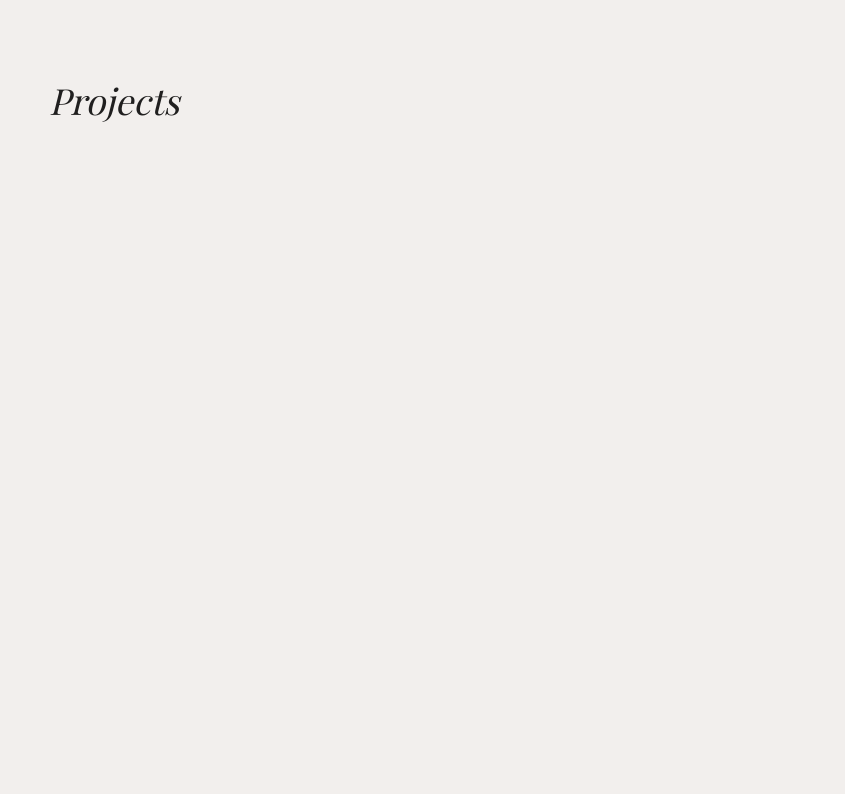
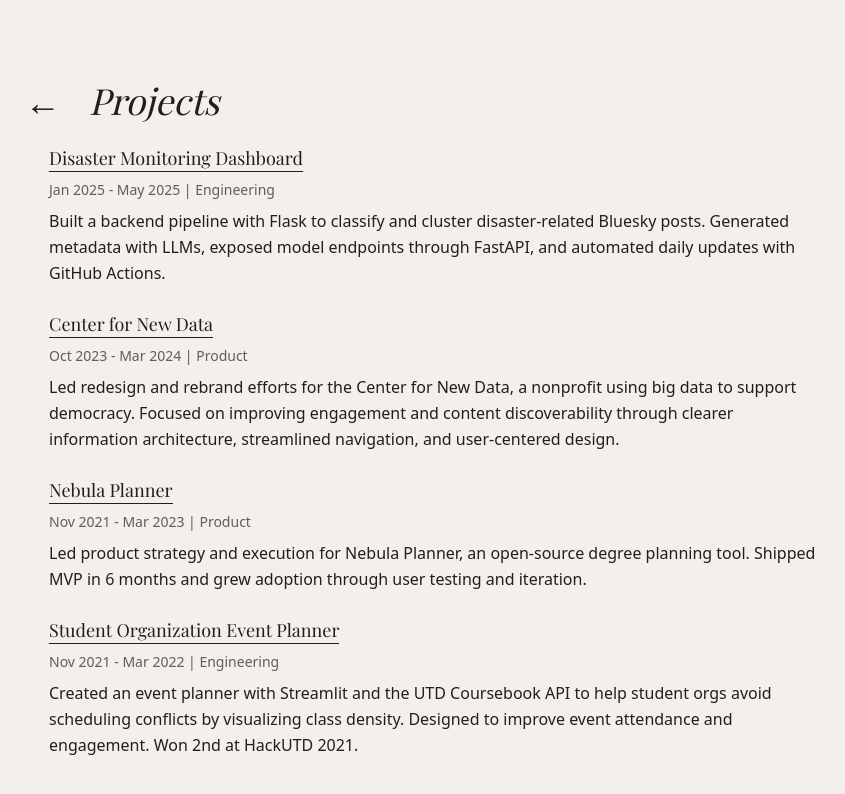
Before and after one commit to syl15/personal-website, a Next.js app: page /projects in a window 1280 px wide. Shown: the top 794 px of the page, without its empty margins (207-1052 px from the left). Built offline with nearby package versions, Linux system fonts and the light colour scheme; a web font is replaced by a local one.

Commit message:
add projects content and page

```diff
--- a/src/app/experience/page.tsx
+++ b/src/app/experience/page.tsx
@@ -17,7 +17,6 @@
                     <div className="text-lg font-playfair">{item.title} @ {item.company} </div>
                     <div className="text-sm text-subtitle">{item.duration} </div>
                     <p className="leading-relaxed">{item.description}</p>
-
                 </section>
             )}
 
--- a/src/app/page.tsx
+++ b/src/app/page.tsx
@@ -12,7 +12,7 @@
           <p className="text-lg leading-relaxed">
             I'm a software engineer and a recent computer science graduate from
             the University of Texas at Dallas. Previously, I worked on ads targeting at Reddit,
-            investment banking technology at JP Morgan Chase & Co, and auto quoting at State Farm.
+            investment banking tech at JP Morgan Chase, and auto quoting at State Farm.
           </p>
 
           <nav className="flex flex-wrap items-center gap-x-3 gap-y-2 text-lg font-playfair" aria-label="Primary navigation">
--- a/src/app/projects/page.tsx
+++ b/src/app/projects/page.tsx
@@ -1,9 +1,28 @@
-import Layout from '../../components/Layout';
+import {projects} from '@/data/projects';
+import Layout from '@/components/Layout';
+import BackButton from '@/components/BackButton'
 
 export default function Projects() {
     return (
         <Layout>
-            <h1 className="text-4xl italic font-playfair"> Projects </h1>
+            <div className="flex flex-col lg:flex-row lg:items-center gap-6 lg:gap-3 lg:pl-10 relative">
+                <div className="lg:absolute lg:-left-6">
+                    <BackButton />
+                </div>
+                <h1 className="text-4xl italic font-playfair">Projects</h1>
+            </div>
+
+            {projects.map((item, index) => (
+                <section key={index} className="space-y-2">
+                    <div className="text-lg font-playfair">
+                        <a href={item.link} className="link-underline" target="_blank">{item.title}</a>
+                    </div>
+                    <div className="text-sm text-subtitle"> {item.duration} | {item.type} </div>
+                    <p className="leading-relaxed">{item.description}</p>
+
+                </section>
+            ))}
+
         </Layout>
     );
 }
--- /dev/null
+++ b/src/data/projects.ts
@@ -0,0 +1,45 @@
+export type ProjectItem = {
+    title: string;
+    type: string;
+    duration: string;
+    description: string;
+    link: string;
+    tags?: string[];
+};
+
+
+export const projects: ProjectItem[] = [
+    {
+        title: "Disaster Monitoring Dashboard",
+        type: "Engineering",
+        duration: "Jan 2025 - May 2025",
+        description: "Built a backend pipeline with Flask to classify and cluster disaster-related Bluesky posts. Generated metadata with LLMs, exposed model endpoints through FastAPI, and automated daily updates with GitHub Actions.",
+        link: "https://github.com/syl15/CSProject",
+        tags: ["Python", "Flask", "FastAPI", "LLMs"]
+    },
+    {
+        title: "Center for New Data",
+        type: "Product",
+        duration: "Oct 2023 - Mar 2024",
+        description: "Led redesign and rebrand efforts for the Center for New Data, a nonprofit using big data to support democracy. Focused on improving engagement and content discoverability through clearer information architecture, streamlined navigation, and user-centered design.",
+        link: "https://www.newdata.org/",
+        tags: []
+    },
+    {
+        title: "Nebula Planner",
+        type: "Product",
+        duration: "Nov 2021 - Mar 2023",
+        description: "Led product strategy and execution for Nebula Planner, an open-source degree planning tool. Shipped MVP in 6 months and grew adoption through user testing and iteration.",
+        link: "https://planner.utdnebula.com/",
+        tags: ["Product Management"]
+    },
+    {
+        title: "Student Organization Event Planner",
+        type: "Engineering",
+        duration: "Nov 2021 - Mar 2022",
+        description: "Created an event planner with Streamlit and the UTD Coursebook API to help student orgs avoid scheduling conflicts by visualizing class density. Designed to improve event attendance and engagement. Won 2nd at HackUTD 2021.",
+        link: "https://devpost.com/software/comet-clique",
+        tags: ["Python", "Streamlit"]
+    }
+
+]
```
